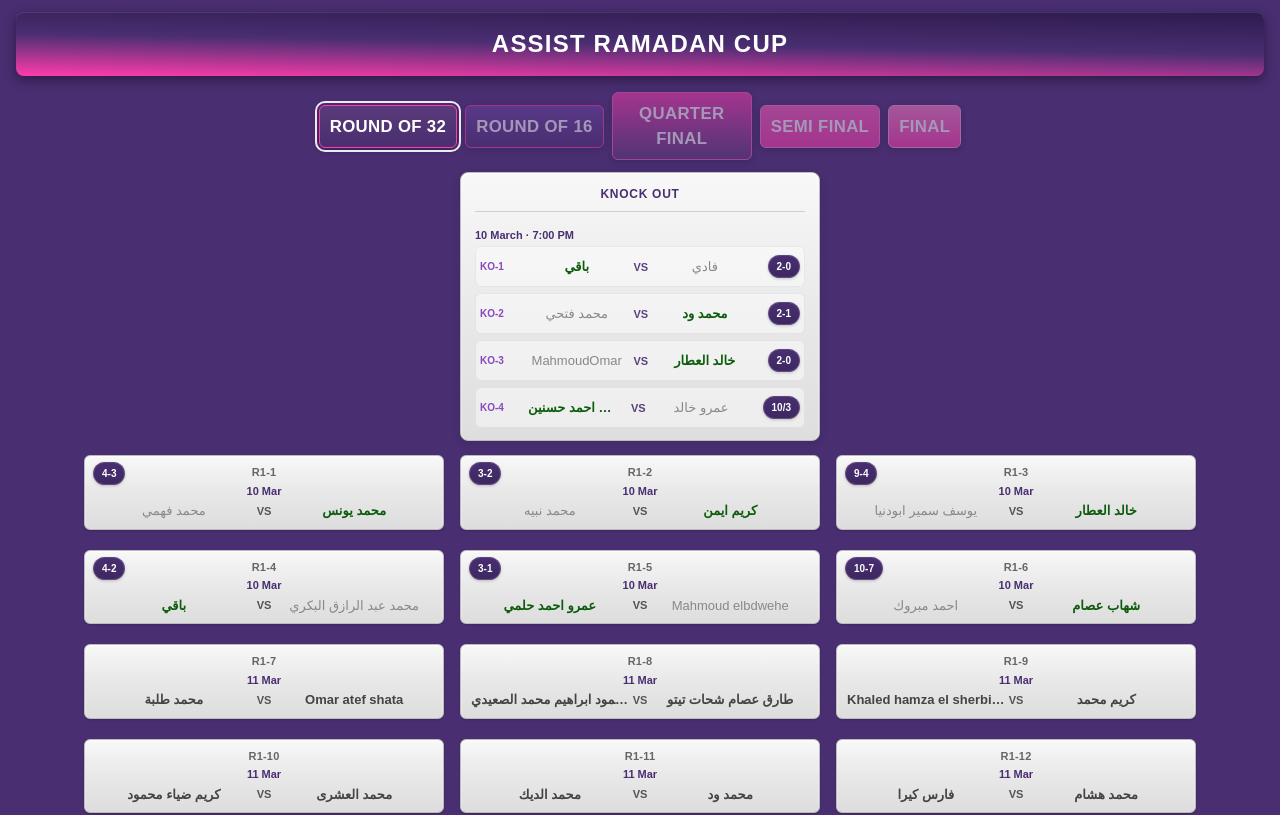
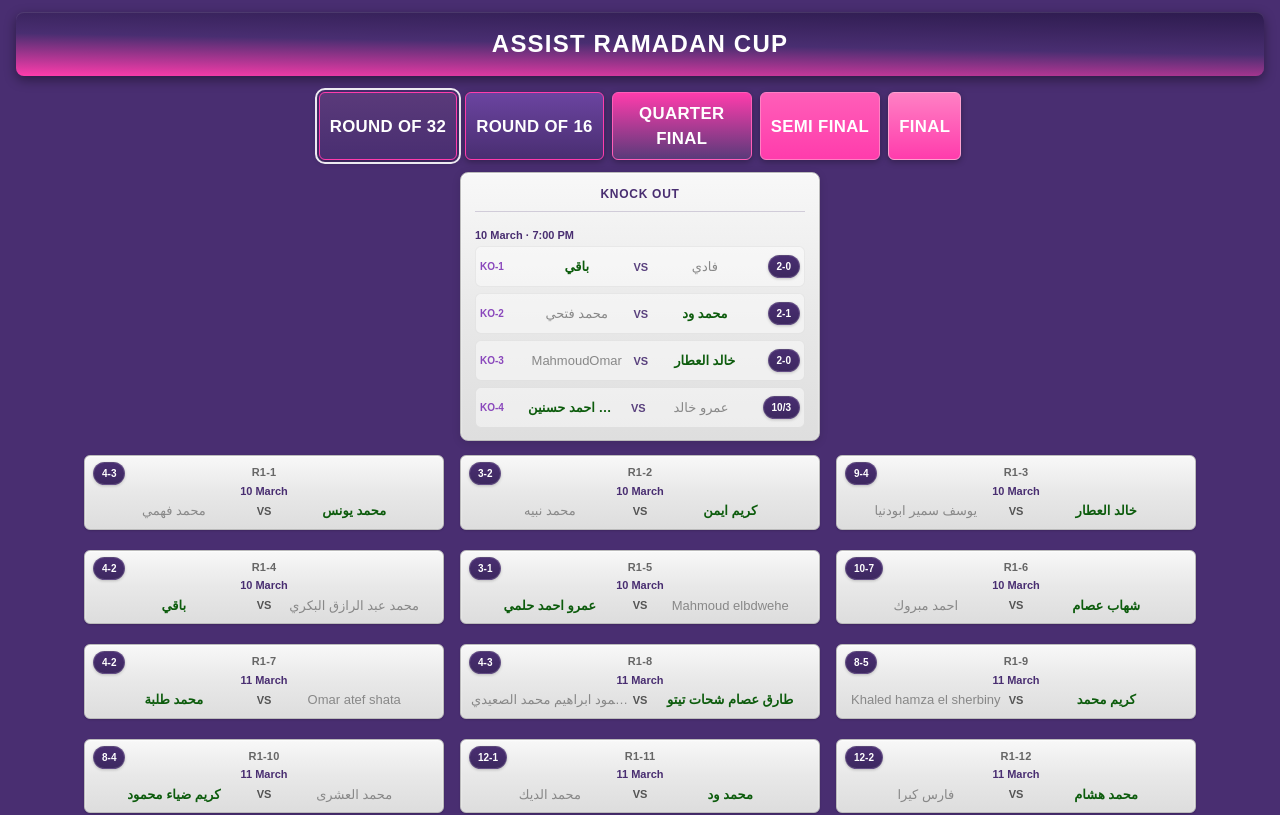
Before and after one commit to the3rafas/Assist-Tournament, a Next.js app: page / in a window 1280 px wide. Shown: the top 815 px of the page. Built offline with nearby package versions, Linux system fonts and the light colour scheme.

Commit message:
Add date property to match data in JSON and update Bracket component to display match dates. Adjusted CSS for improved layout of round labels and match slots.

```diff
--- a/dummy/bracket.json
+++ b/dummy/bracket.json
@@ -16,7 +16,8 @@
           "age": "20"
         },
         "winnerId": 64,
-        "score": "4-3"
+        "score": "4-3",
+        "date": "10 March"
       },
       {
         "player1": {
@@ -32,7 +33,8 @@
           "age": "21"
         },
         "winnerId": 16,
-        "score": "3-2"
+        "score": "3-2",
+        "date": "10 March"
       },
       {
         "player1": {
@@ -48,7 +50,8 @@
           "age": "22"
         },
         "winnerId": 145,
-        "score": "9-4"
+        "score": "9-4",
+        "date": "10 March"
       },
       {
         "player1": {
@@ -64,7 +67,8 @@
           "age": "18"
         },
         "winnerId": 2,
-        "score": "4-2"
+        "score": "4-2",
+        "date": "10 March"
       },
       {
         "player1": {
@@ -80,7 +84,8 @@
           "age": "19"
         },
         "winnerId": 53,
-        "score": "3-1"
+        "score": "3-1",
+        "date": "10 March"
       },
       {
         "player1": {
@@ -96,7 +101,8 @@
           "age": "22"
         },
         "winnerId": 5,
-        "score": "10-7"
+        "score": "10-7",
+        "date": "10 March"
       },
       {
         "player1": {
@@ -110,7 +116,10 @@
           "name": "Omar atef shata",
           "phone": "201270181483",
           "age": "20"
-        }
+        },
+        "date": "11 March",
+        "winnerId": 19,
+        "score": "4-2"
       },
       {
         "player1": {
@@ -124,7 +133,10 @@
           "name": "طارق عصام شحات تيتو",
           "phone": "01029212322",
           "age": "21"
-        }
+        },
+        "date": "11 March",
+        "winnerId": 34,
+        "score": "4-3"
       },
       {
         "player1": {
@@ -138,7 +150,10 @@
           "name": "كريم محمد",
           "phone": "01060537741",
           "age": "16"
-        }
+        },
+        "date": "11 March",
+        "winnerId": 87,
+        "score": "8-5"
       },
       {
         "player1": {
@@ -152,7 +167,10 @@
           "name": "محمد العشرى",
           "phone": "01061361216",
           "age": "22"
-        }
+        },
+        "date": "11 March",
+        "winnerId": 58,
+        "score": "8-4"
       },
       {
         "player1": {
@@ -166,7 +184,10 @@
           "name": "محمد ود",
           "phone": "01099875533",
           "age": "25"
-        }
+        },
+        "date": "11 March",
+        "winnerId": 9,
+        "score": "12-1"
       },
       {
         "player1": {
@@ -180,7 +201,10 @@
           "name": "محمد هشام",
           "phone": "01157282180",
           "age": "18"
-        }
+        },
+        "date": "11 March",
+        "winnerId": 4,
+        "score": "12-2"
       },
       {
         "player1": {
@@ -194,7 +218,10 @@
           "name": "Eyad waled ayad",
           "phone": "01017258710",
           "age": "19"
-        }
+        },
+        "date": "11 March",
+        "winnerId": 24,
+        "score": "3-1"
       },
       {
         "player1": {
@@ -208,7 +235,10 @@
           "name": "يوسف احمد حسنين ",
           "phone": "01009721497",
           "age": "20"
-        }
+        },
+        "date": "11 March",
+        "winnerId": 32,
+        "score": "5-4"
       },
       {
         "player1": {
@@ -222,7 +252,10 @@
           "name": "احمد جبل",
           "phone": "01092829213",
           "age": "28"
-        }
+        },
+        "date": "11 March",
+        "winnerId": 89,
+        "score": "7-3"
       },
       {
         "player1": {
@@ -236,7 +269,10 @@
           "name": "يحي هشام إسماعيل",
           "phone": "01099747830",
           "age": "18"
-        }
+        },
+        "date": "11 March",
+        "winnerId": 111,
+        "score": "8-5"
       }
     ],
     "active": true
@@ -256,7 +292,8 @@
           "name": "كريم ايمن",
           "phone": "01500045603",
           "age": "21"
-        }
+        },
+        "date": "14  March"
       },
       {
         "player1": {
@@ -270,7 +307,8 @@
           "name": "باقي",
           "phone": "01027369809",
           "age": "25"
-        }
+        },
+        "date": "14  March"
       },
       {
         "player1": {
@@ -284,80 +322,86 @@
           "name": "شهاب عصام",
           "phone": "01029906000",
           "age": "22"
-        }
+        },
+        "date": "14  March"
       },
       {
         "player1": {
-          "id": 0,
-          "name": "Winner R1-7",
-          "phone": "",
-          "age": ""
+          "id": 19,
+          "name": "محمد طلبة",
+          "phone": "01099082231",
+          "age": "20"
         },
         "player2": {
-          "id": 0,
-          "name": "Winner R1-8",
-          "phone": "",
-          "age": ""
-        }
+          "id": 34,
+          "name": "طارق عصام شحات تيتو",
+          "phone": "01029212322",
+          "age": "21"
+        },
+        "date": "14  March"
       },
       {
         "player1": {
-          "id": 0,
-          "name": "Winner R1-9",
-          "phone": "",
-          "age": ""
+          "id": 87,
+          "name": "كريم محمد",
+          "phone": "01060537741",
+          "age": "16"
         },
         "player2": {
-          "id": 0,
-          "name": "Winner R1-10",
-          "phone": "",
-          "age": ""
-        }
+          "id": 58,
+          "name": "كريم ضياء محمود",
+          "phone": "01558002908",
+          "age": "21"
+        },
+        "date": "14  March"
       },
       {
         "player1": {
-          "id": 0,
-          "name": "Winner R1-11",
-          "phone": "",
-          "age": ""
+          "id": 9,
+          "name": "محمد ود",
+          "phone": "01099875533",
+          "age": "25"
         },
         "player2": {
-          "id": 0,
-          "name": "Winner R1-12",
-          "phone": "",
-          "age": ""
-        }
+          "id": 4,
+          "name": "محمد هشام",
+          "phone": "01157282180",
+          "age": "18"
+        },
+        "date": "14  March"
       },
       {
         "player1": {
-          "id": 0,
-          "name": "Winner R1-13",
-          "phone": "",
-          "age": ""
+          "id": 24,
+          "name": "Eyad waled ayad",
+          "phone": "01017258710",
+          "age": "19"
         },
         "player2": {
-          "id": 0,
-          "name": "Winner R1-14",
-          "phone": "",
-          "age": ""
-        }
+          "id": 32,
+          "name": "Ahmed birgo",
+          "phone": "01034168261",
+          "age": "19"
+        },
+        "date": "14  March"
       },
       {
         "player1": {
-          "id": 0,
-          "name": "Winner R1-15",
-          "phone": "",
-          "age": ""
+          "id": 89,
+          "name": "احمد جبل",
+          "phone": "01092829213",
+          "age": "28"
         },
         "player2": {
-          "id": 0,
-          "name": "Winner R1-16",
-          "phone": "",
-          "age": ""
-        }
+          "id": 111,
+          "name": "سامح",
+          "phone": "01060235587",
+          "age": "23"
+        },
+        "date": "14  March"
       }
     ],
-    "active": false
+    "active": true
   },
   {
     "round": 3,
@@ -374,7 +418,8 @@
           "name": "Winner R2-2",
           "phone": "",
           "age": ""
-        }
+        },
+        "date": "14  March"
       },
       {
         "player1": {
@@ -388,7 +433,8 @@
           "name": "Winner R2-4",
           "phone": "",
           "age": ""
-        }
+        },
+        "date": "14  March"
       },
       {
         "player1": {
@@ -402,7 +448,8 @@
           "name": "Winner R2-6",
           "phone": "",
           "age": ""
-        }
+        },
+        "date": "14  March"
       },
       {
         "player1": {
@@ -416,10 +463,11 @@
           "name": "Winner R2-8",
           "phone": "",
           "age": ""
-        }
+        },
+        "date": "14  March"
       }
     ],
-    "active": false
+    "active": true
   },
   {
     "round": 4,
@@ -436,7 +484,8 @@
           "name": "Winner R3-2",
           "phone": "",
           "age": ""
-        }
+        },
+        "date": "14  March"
       },
       {
         "player1": {
@@ -450,10 +499,11 @@
           "name": "Winner R3-4",
           "phone": "",
           "age": ""
-        }
+        },
+        "date": "14  March"
       }
     ],
-    "active": false
+    "active": true
   },
   {
     "round": 5,
@@ -470,10 +520,11 @@
           "name": "Winner R4-2",
           "phone": "",
           "age": ""
-        }
+        },
+        "date": "14  March"
       }
     ],
-    "active": false,
+    "active": true,
     "thirdPlaceMatch": {
       "player1": {
         "id": 0,
@@ -486,7 +537,8 @@
         "name": "Semi-final loser 2",
         "phone": "",
         "age": ""
-      }
+      },
+      "date": "14  March"
     }
   }
 ]
--- a/src/components/Bracket.module.css
+++ b/src/components/Bracket.module.css
@@ -40,7 +40,7 @@
 .roundLabels {
   display: flex;
   justify-content: center;
-  align-items: center;
+  align-items: stretch;
   gap: 8px;
   margin-bottom: 12px;
   flex-wrap: wrap;
@@ -50,6 +50,10 @@
   flex: 0 1 auto;
   min-width: 72px;
   max-width: 140px;
+  min-height: 44px;
+  display: flex;
+  align-items: center;
+  justify-content: center;
   text-align: center;
   padding: 8px 10px;
   border-radius: 6px;
--- a/src/components/Bracket.tsx
+++ b/src/components/Bracket.tsx
@@ -153,7 +153,7 @@ function MatchSlot({
       )}
       {schedule && (
         <span className={styles.matchSlotSchedule}>
-          {schedule.date}
+          {match.date}
         </span>
       )}
       <div className={styles.matchSlotLine}>
@@ -320,7 +320,7 @@ export default function Bracket({
             </button>
           ))}
         </div>
-        {KNOCK_OUT_DATA.length > 0 && (
+        {KNOCK_OUT_DATA.length > 0 && targetRound?.round===1  && (
           <div className={styles.knockOutCard}>
             <div className={styles.knockOutCardTitle}>Knock out</div>
             <span
--- a/src/types/bracket.ts
+++ b/src/types/bracket.ts
@@ -11,6 +11,7 @@ export interface Match {
   winnerId?: number;
   score?: string;
   group?: boolean;
+  date: string;
 }
 
 export interface BracketRound {
```
